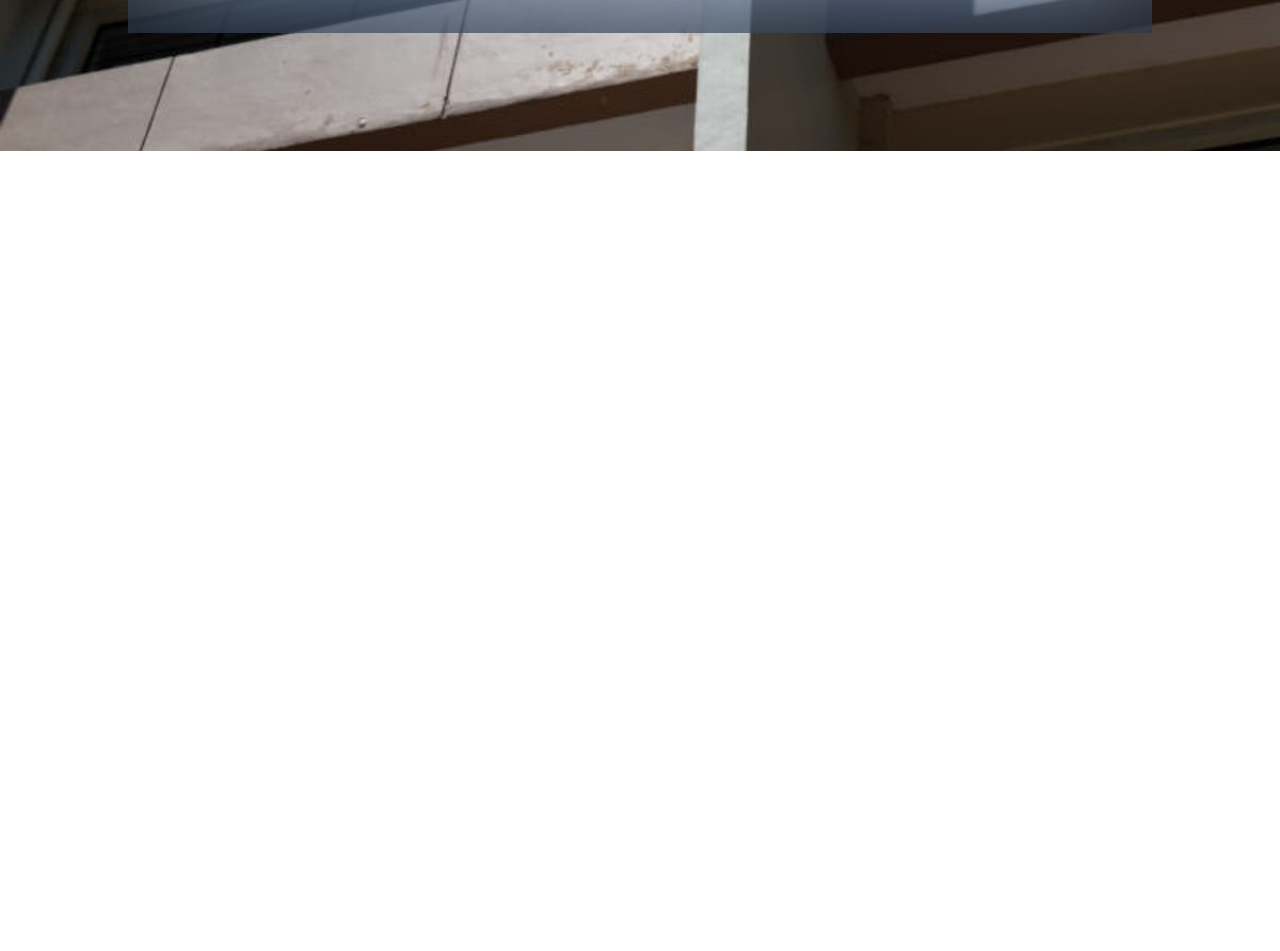
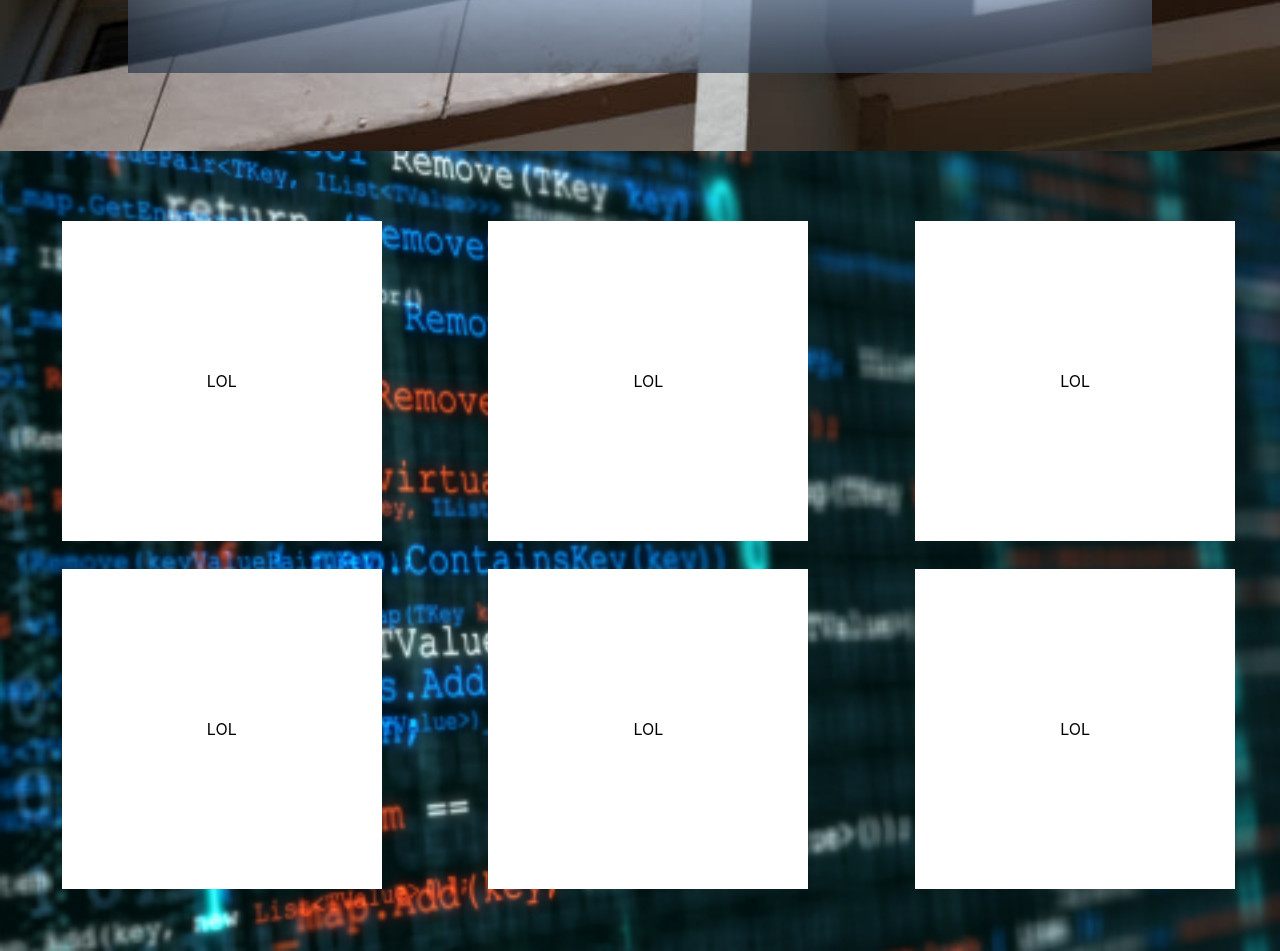
Before and after one commit to Darealtube/react-portfolio, a React (Create React App) app: page / in a window 1280 px wide. Shown: the part 1555-2506 px from the top of the page. Before the commit the page ends 1706 px from the top, so only its background shows below. Built offline with nearby package versions, Linux system fonts and the light colour scheme.

Commit message:
Third Commit

```diff
--- a/src/App.css
+++ b/src/App.css
@@ -7,7 +7,6 @@ div{
   align-items: center;
   justify-content: center;
   flex-direction: column;
-  text-align: center;
 }
 
 
@@ -18,6 +17,7 @@ div{
   height: 100vh;
   width: 100vw;
   color: white;
+  text-align: center;
 }
 
 .intro{
@@ -50,6 +50,7 @@ div{
 
 #grin{
   font-size: 80px;
+  text-align: center;
 }
 
 .second{
@@ -59,17 +60,19 @@ div{
   height: 100vh;
   width: 100vw;
   color: black;
+  text-align: center;
 }
 
 .about{
   width: calc(100% - 20vw);
-  height: calc(100% - 45vh);
+  height: calc(100% - 35vh);
   background: linear-gradient(to bottom, #d2dfed 0%,#c8d7eb 26%,#bed0ea 51%,#a6c0e3 51%,#afc7e8 62%,#bad0ef 75%,#99b5db 88%,#799bc8 100%);
   -webkit-box-shadow: inset 3px -20px 112px 14px rgba(0,0,0,0.75);
--moz-box-shadow: inset 3px -20px 112px 14px rgba(0,0,0,0.75);
-box-shadow: inset 3px -20px 112px 14px rgba(0,0,0,0.75);
-opacity: 0.7;
-font-size: 25px;
+  -moz-box-shadow: inset 3px -20px 112px 14px rgba(0,0,0,0.75);
+  box-shadow: inset 3px -20px 112px 14px rgba(0,0,0,0.75);
+  opacity: 0.7;
+  font-size: 25px;
+  overflow: auto;
 }
 
 .about h1 {
@@ -105,6 +108,37 @@ font-size: 25px;
 }
 
 
+#proj{
+  background: url('images/code.jpg') no-repeat center center;
+  background-size: cover;
+  background-attachment: fixed;
+  height: 100vh;
+  width: 100vw;
+  color: black;
+  align-items: baseline;
+}
+
+.row{
+  position: relative;
+  margin-top: 8px;
+}
+
+.con{
+  margin-left: 6vw;
+  background: white;
+  width:  25vw;
+  height: 40vh;
+}
+
+.con2{
+  margin-top: 20px;
+  margin-left: 6vw;
+  background: white;
+  width:  25vw;
+  height: 40vh;
+}
+
+
 @media all and (max-width: 600px) and (max-height: 700px){
   .intro{
     font-size: 40px;
@@ -131,12 +165,10 @@ font-size: 25px;
   }
 }
 
+
+
 @media all and (orientation: landscape){
   .about{
     overflow:auto;
   }
 }
-
-.projects{
-
-}
--- a/src/App.js
+++ b/src/App.js
@@ -38,9 +38,19 @@ function App() {
       </span>
     </div>
 
-    <div id="#proj" className="projects">
-      <span className="projects">
+    <div id="proj">
+    <span className="row justify-content-around">
+      <div className="col-xs-4 con">LOL</div>
+    <span>  <div className="con col-xs-2 offset-md-4">LOL</div> </span>
+    <span><div className="con col-xs-2 offset-md-8">LOL</div></span>
       </span>
+
+      <span className="row justify-content-around">
+        <div className="col-xs-4 con2">LOL</div>
+      <span>  <div className="con2 col-xs-2 offset-md-4">LOL</div> </span>
+      <span><div className="con2 col-xs-2 offset-md-8">LOL</div></span>
+      </span>
+
     </div>
 
 </div>
```
Also changed, not shown: src/images/code.jpg (added).
